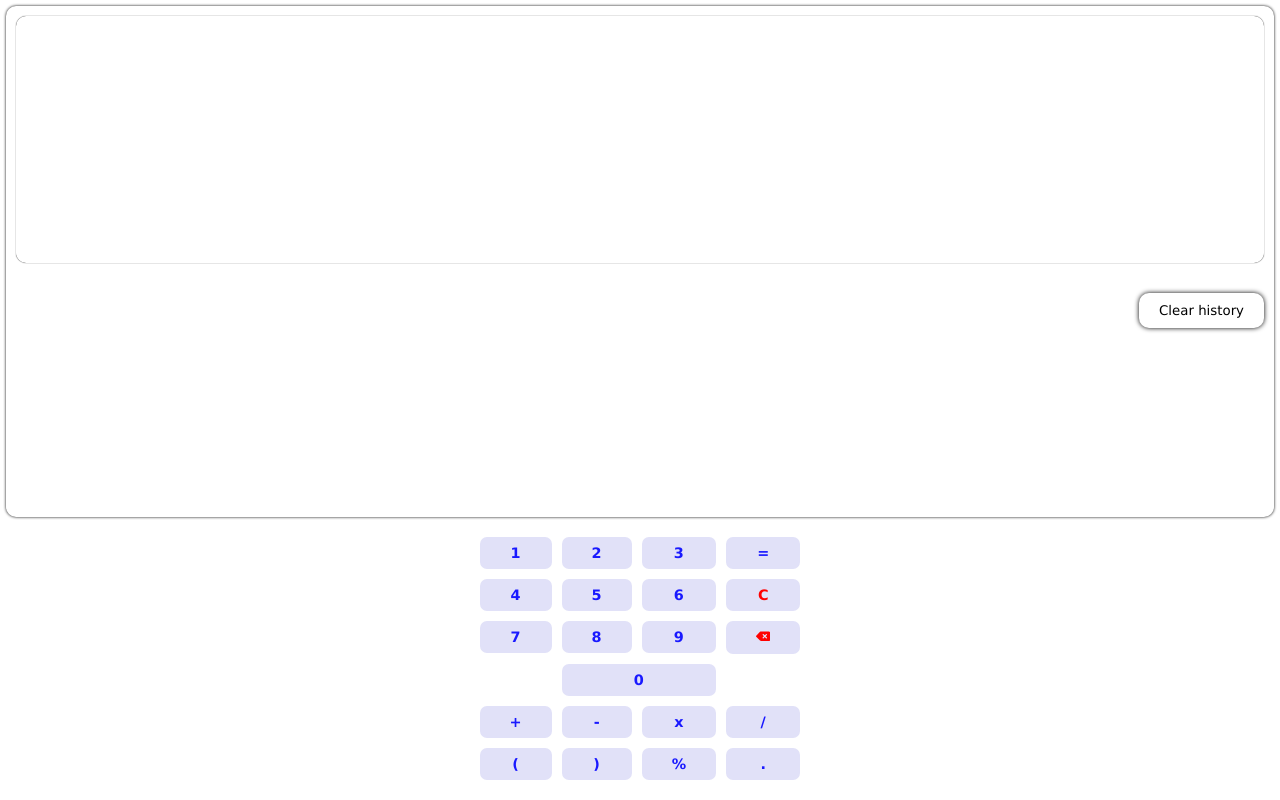
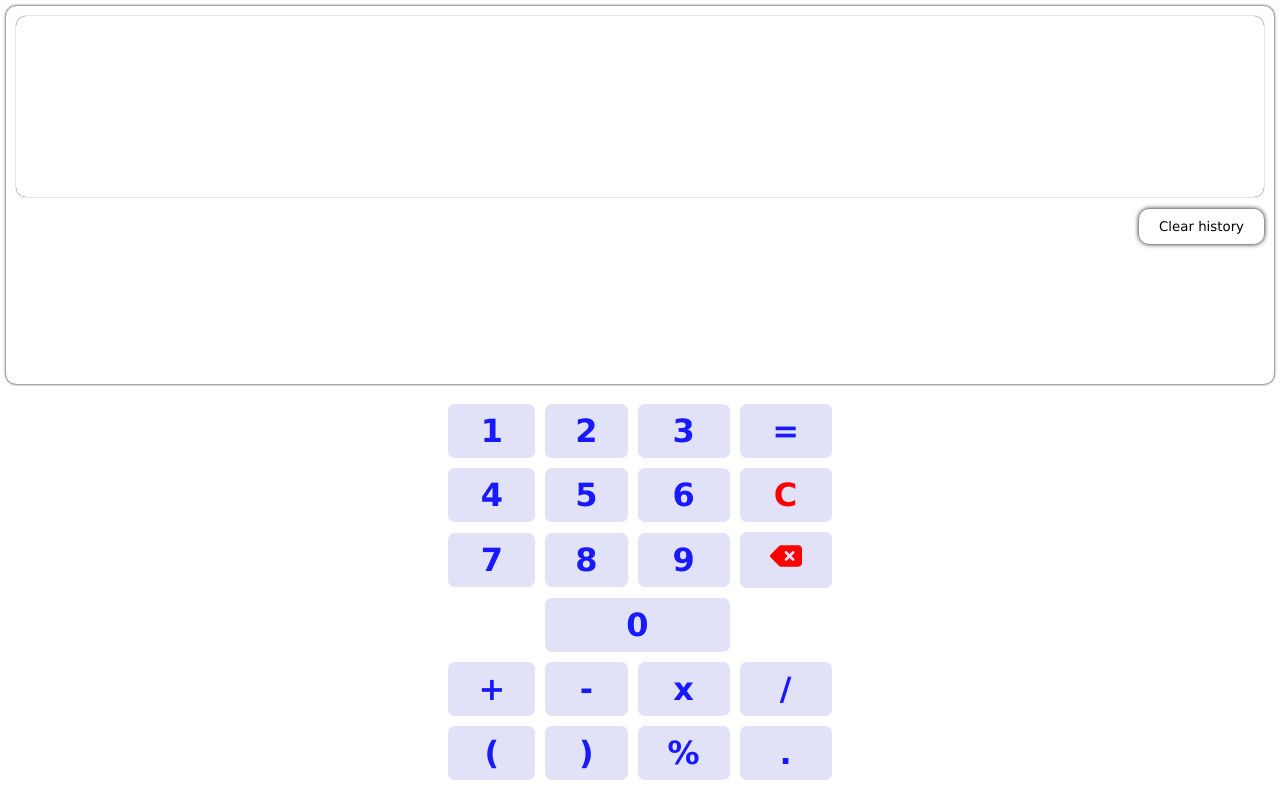
Before and after one commit to Jephthah-spec/Jorse-Calculator, a React (Vite) app: page / in a window 1280 px wide. Built offline with nearby package versions, Linux system fonts and the light colour scheme.

Commit message:
Made small changes

```diff
--- a/src/App.css
+++ b/src/App.css
@@ -86,7 +86,7 @@ body{
   background-color: var(--first-color);
   color: rgb(25, 25, 255);
   font-weight: bolder;
-  font-size: 0.9em;
+  font-size: 2em;
   cursor: pointer;
   transition: transform 0.3s linear;
 }
```
